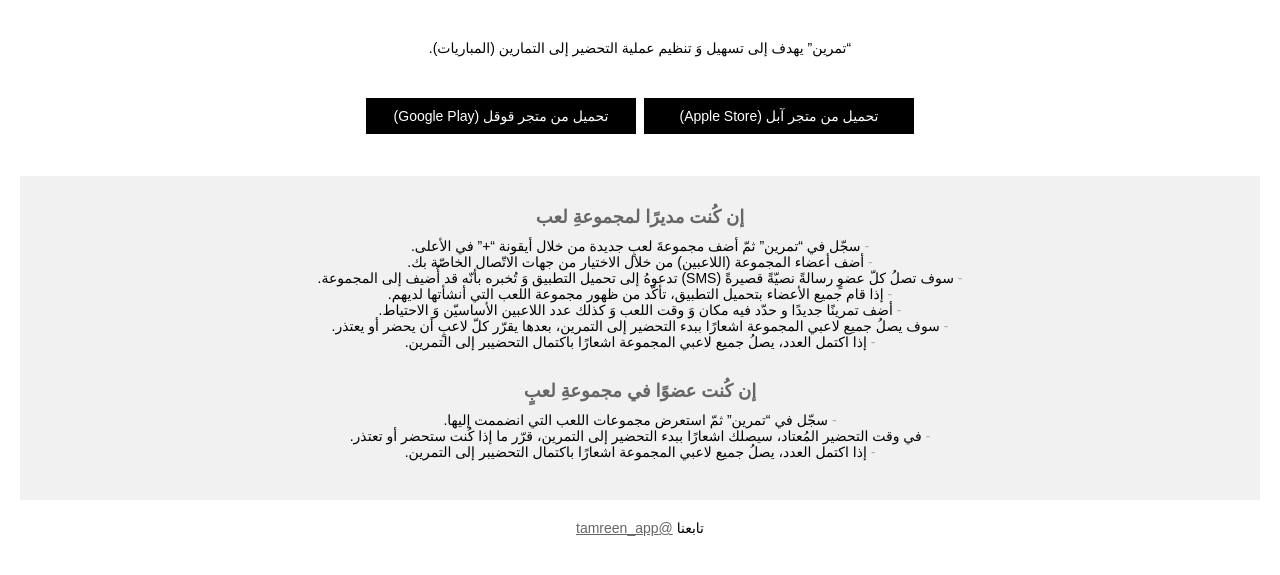
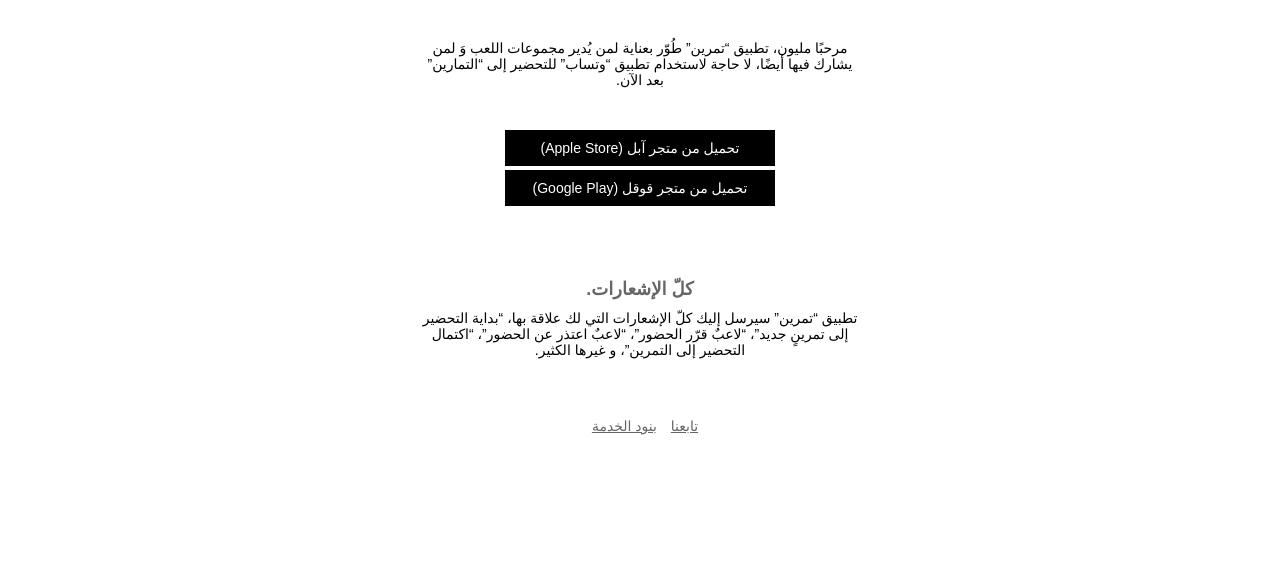
Before and after one commit to Tamreen/web.site, a website: page public/index.html in a window 1280 px wide. Shown: the part 143-718 px from the top of the page. Drawn offline with Linux system fonts and the light colour scheme; a web font is replaced by a local one.

Commit message:
Small fixes on the stylesheet and creating a new page to hold TOS.

```diff
--- a/public/index.html
+++ b/public/index.html
@@ -16,7 +16,7 @@
 			</div>
 
 			<div class="intro">
-				“تمرين” يهدف إلى تسهيل وَ تنظيم عملية التحضير إلى التمارين (المباريات).
+				مرحبًا مليون، تطبيق “تمرين” طُوّر بعناية لمن يُدير مجموعات اللعب وَ لمن يشارك فيها أيضًا، لا حاجة لاستخدام تطبيق “وتساب” للتحضير إلى “التمارين” بعد الآن.
 			</div>
 
 			<div class="download">
@@ -27,31 +27,18 @@
 			<div class="more">
 
 				<div class="more-section">
-					<h3>إن كُنت مديرًا لمجموعةِ لعب</h3>
-					<ul>
-						<li>سجّل في “تمرين” ثمّ أضف مجموعةَ لعبٍ جديدة من خلال أيقونة “+” في الأعلى.</li>
-						<li>أضف أعضاء المجموعة (اللاعبين) من خلال الاختيار من جهات الاتّصال الخاصّة بك.</li>
-						<li>سوف تصلُ كلّ عضوٍ رسالةً نصيّةً قصيرةً (SMS) تدعوهُ إلى تحميل التطبيق وَ تُخبره بأنّه قد أُضيف إلى المجموعة.</li>
-						<li>إذا قام جميع الأعضاء بتحميل التطبيق، تأكّد من ظهور مجموعة اللعب التي أنشأتها لديهم.</li>
-						<li>أضف تمرينًا جديدًا و حدّد فيه مكان وَ وقت اللعب وَ كذلك عدد اللاعبين الأساسيّن وَ الاحتياط.</li>
-						<li>سوف يصلُ جميع لاعبي المجموعة اشعارًا ببدء التحضير إلى التمرين، بعدها يقرّر كلّ لاعبٍ أن يحضر أو يعتذر.</li>
-						<li>إذا اكتمل العدد، يصلُ جميع لاعبي المجموعة اشعارًا باكتمال التحضيبر إلى التمرين.</li>
-					</ul>
-				</div>
-
-				<div class="more-section">
-					<h3>إن كُنت عضوًا في مجموعةِ لعبٍ</h3>
-					<ul>
-						<li>سجّل في “تمرين” ثمّ استعرض مجموعات اللعب التي انضممت إليها.</li>
-						<li>في وقت التحضير المُعتاد، سيصلك اشعارًا ببدء التحضير إلى التمرين، قرّر ما إذا كُنت ستحضر أو تعتذر.</li>
-						<li>إذا اكتمل العدد، يصلُ جميع لاعبي المجموعة اشعارًا باكتمال التحضيبر إلى التمرين.</li>
-					</ul>
+					<h3>كلّ الإشعارات.</h3>
+					<p>
+						تطبيق “تمرين” سيرسل إليك كلّ الإشعارات التي لك علاقة بها، “بداية التحضير إلى تمرينٍ جديد”، “لاعبٌ قرّر الحضور”، “لاعبٌ اعتذر عن الحضور”، “اكتمال التحضير إلى التمرين”، و غيرها الكثير.
+					</p>
 				</div>
 
 			</div>
 
 			<div class="contact">
-				تابعنا <a href="https://www.twitter.com/tamreen_app">@tamreen_app</a>
+				<ul>
+					<li><a href="https://www.twitter.com/tamreen_app">تابعنا</a></li>
+					<li><a href="tos.html">بنود الخدمة</a></li>
 			</div>
 
 		</div>
--- a/public/stylesheets/ruaa.css
+++ b/public/stylesheets/ruaa.css
@@ -12,8 +12,10 @@
 }
 
 .cotainer{
+	margin: 0 auto;
 	padding: 20px;
 	text-align: center;
+	max-width: 480px;
 }
 
 .button{
@@ -30,7 +32,7 @@
 
 .more{
 	margin-top: 20px;
-	background-color: #f1f1f1;
+	/*background-color: #f1f1f1;*/
 }
 
 .more-section{
@@ -55,6 +57,15 @@
 	margin-top: 20px;
 }
 
+.contact ul{
+	list-style-type: none;
+}
+
+.contact ul li{
+	display: inline-block;
+	margin-left: 10px;
+}
+
 .contact a{
 	color: #666;
 }
--- /dev/null
+++ b/public/tos.html
@@ -0,0 +1,89 @@
+<!DOCTYPE HTML>
+<html>
+	<head>
+		<meta charset="utf-8" />
+		<meta name="google-site-verification" content="0qcdbYFeKAYgrnS0IfLpNQ75h35FYUKICdbuAXVvTgg" />
+		<meta name="viewport" content="width=device-width, initial-scale=1" />
+		<link rel="stylesheet" type="text/css" href="stylesheets/ruaa.css" />
+		<title>تمرين Tamreen - بنود الخدمة</title>
+	</head>
+	<body>
+
+		<div class="cotainer">
+
+			<div class="more">
+
+				<div class="more-section">
+
+			   		<h3>بنود خدمة “تطبيق تمرين”.</h3>
+
+					<p>
+						حُرّرت في ٠٨ نوفمبر ٢٠١٥.
+					</p>
+
+				</div>
+				<div class="more-section">
+
+					<p>
+						مرحبًا بك، حرصنا على كتابة هذه البنود لخدمة “تطبيق تمرين” بقصد أن تكون واضحةً وَ سهلة وَ إنّك إذ تستخدم “تطبيق تمرين”؛ فذلك يعني موافقتك على هذه البنود، اقرأها بعناية تكرّمًا.
+					</p>
+
+				</div>
+				<div class="more-section">
+
+					<h3>البيانات الشخصيّة.</h3>
+
+					<p>
+						تطبيق تمرين يحفظ المعلومات الأساسيّة فقط وَ التي إمّا تتيح له التحقّق من عملية تسجيل الدخول كرقم الجوّال وَ نظام التشغيل للجوّال، أو تتيح للمستخدمين الآخرين التعرّف عليك كالاسم الكامل (الثنائي)، علمًا أنّ تطبيق تمرين لا يحفظ موقعك الجغرافيّ.
+					</p>
+
+				</div>
+				<div class="more-section">
+
+					<h3>السجلات.</h3>
+
+					<p>
+						نحتفظ في تطبيق تمرين بسجلات طلبات واجهة التطبيق البرمجيّة (API) بقصد توفير إحصائيات لاستخدام التطبيق.
+					</p>
+
+				</div>
+				<div class="more-section">
+
+					<h3>الحوكمة.</h3>
+
+					<p>
+						أنت مسؤول عن المحتوى الذي تنشره في تطبيق تمرين، لا تسئ استخدام التطبيق بايّ شكلٍ من الأشكال.
+					</p>
+
+				</div>
+				<div class="more-section">
+
+					<h3>الضمانات.</h3>
+
+					<p>
+						نسعى في تطبيق تمرين إلى اختبار التطبيق و تحسينه بشكلٍ دوريّ لكنّنا لا نقدّم أيّ ضماناتٍ بهذا الخصوص.
+					</p>
+
+				</div>
+				<div class="more-section">
+
+					<h3>التغيير في بنود الخدمة.</h3>
+
+					<p>
+						نلتزم في تطبيق تمرين بإشعار المستخدمين عند تغيّر بنود الخدمة، كما قد نستشيرهم قبل ذلك.
+			    	</p>
+
+				</div>
+
+			</div>
+
+			<div class="contact">
+				<ul>
+					<li><a href="https://www.twitter.com/tamreen_app">تابعنا</a></li>
+					<li><a href="index.html">الأولى</a></li>
+			</div>
+
+		</div>
+
+	</body>
+</html>
```
